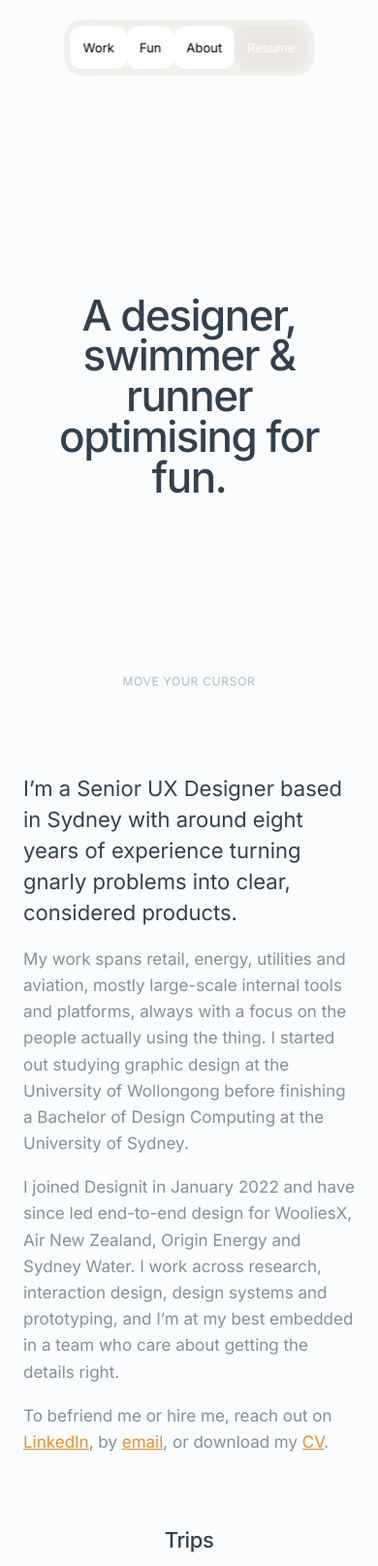
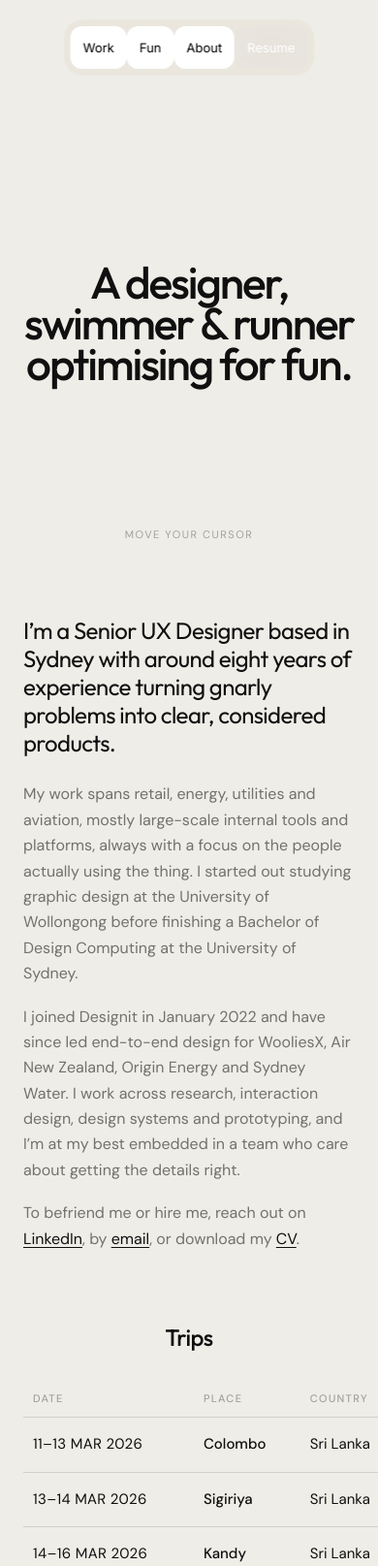
Before and after one commit to amaliejudd/Folio_26, a plain HTML site: page portfolio-repo/travel.html in a window 390 px wide. Shown: the top 1615 px of the page at 97% size. Drawn offline with Linux system fonts and the light colour scheme.

Commit message:
Restyle travel.html after Domestic Data Streamers
Cream ground, Outfit set large and tight, hairline table rules,
acid-yellow row highlight. Shadows dropped so the images sit flat
on the page. The site's custom cursor is overridden here because
on this page the cursor is the interface.

Co-Authored-By: Claude Opus 5 <noreply@anthropic.com>
Claude-Session: https://claude.ai/code/session_01Nb4hzCfhTbzHu4iTGsTDTM

```diff
--- a/portfolio-repo/travel.html
+++ b/portfolio-repo/travel.html
@@ -5,15 +5,38 @@
 <meta name="viewport" content="width=device-width, initial-scale=1.0">
 <title>Travel (test) | Amalie Judd</title>
 <link rel="stylesheet" href="styles.css">
+<link href="https://fonts.googleapis.com/css2?family=Outfit:wght@400;500;600&family=DM+Sans:wght@400;500&display=swap" rel="stylesheet">
 <style>
 /* ---------------------------------------------------------------
    Test page only. Everything lives here rather than in styles.css
    so it can be deleted in one go if we don't keep it.
+
+   Styled after domesticdatastreamers.com: warm cream ground, one
+   geometric sans set very tight and very large, hairline table
+   rules, acid-yellow row highlight, and a floating rounded image
+   that tracks the cursor.
    --------------------------------------------------------------- */
+:root{
+  --t-bg:#efede7;        /* warm cream, slightly green-biased so it isn't beige */
+  --t-ink:#101010;
+  --t-soft:rgba(16,16,16,0.56);
+  --t-faint:rgba(16,16,16,0.34);
+  --t-line:rgba(16,16,16,0.13);
+  --t-hl:#f0ef4e;        /* the highlight yellow */
+  --t-display:'Outfit', 'Helvetica Neue', Arial, sans-serif;
+  --t-body:'DM Sans', 'Helvetica Neue', Arial, sans-serif;
+}
+
+/* The site hides the real cursor and draws its own dot in script.js.
+   On this page the cursor is the interface, so give it back. */
+html, body, a, .t-hero, .t-table tbody tr{cursor:auto !important;}
+
+body{background:var(--t-bg);color:var(--t-ink);font-family:var(--t-body);}
+.status-chip{display:none;}
 
 .t-hero{
   position:relative;
-  min-height:78vh;
+  min-height:76vh;
   display:flex;
   align-items:center;
   justify-content:center;
@@ -26,103 +49,119 @@
   z-index:1;
   margin:0;
   text-align:center;
-  font-family:var(--sans);
+  font-family:var(--t-display);
   font-weight:500;
-  letter-spacing:-0.035em;
-  line-height:0.95;
-  font-size:clamp(44px, 8vw, 104px);
-  max-width:16ch;
+  letter-spacing:-0.045em;
+  line-height:0.92;
+  font-size:clamp(46px, 9vw, 124px);
+  max-width:15ch;
+  text-wrap:balance;
   pointer-events:none;
   user-select:none;
+  color:var(--t-ink);
 }
-/* The images spawn above the headline, like the DDS hero. */
+/* Images spawn above the headline, like the DDS hero. */
 .t-trail{position:absolute;inset:0;z-index:2;pointer-events:none;}
 .t-trail img{
   position:absolute;
-  width:clamp(140px, 17vw, 280px);
+  width:clamp(150px, 18vw, 290px);
   aspect-ratio:3 / 4;
+  max-width:100%;
   object-fit:cover;
-  border-radius:10px;
-  transform:translate(-50%,-50%) scale(.82);
+  border-radius:14px;
+  transform:translate(-50%,-50%) scale(.84);
   opacity:0;
   will-change:transform, opacity;
-  box-shadow:0 18px 40px rgba(50,64,79,0.18);
 }
 .t-trail img.in{opacity:1;transform:translate(-50%,-50%) scale(1);
-  transition:opacity .22s ease, transform .5s cubic-bezier(.2,.9,.25,1);}
-.t-trail img.out{opacity:0;transform:translate(-50%,-50%) scale(.94);
-  transition:opacity .5s ease, transform .5s ease;}
+  transition:opacity .2s ease, transform .5s cubic-bezier(.2,.9,.25,1);}
+.t-trail img.out{opacity:0;transform:translate(-50%,-50%) scale(.95);
+  transition:opacity .45s ease, transform .45s ease;}
 
 .t-hint{
   position:absolute;bottom:26px;left:50%;transform:translateX(-50%);
   z-index:3;
-  font-family:var(--mono);font-size:12px;letter-spacing:.06em;
-  color:var(--text-faint);
+  font-family:var(--t-body);font-size:11px;letter-spacing:.14em;
+  text-transform:uppercase;
+  color:var(--t-faint);
   pointer-events:none;
 }
 
 /* ---- Text block ---- */
-.t-intro{max-width:720px;margin:clamp(60px,9vw,120px) auto 0;}
-.t-intro p{font-size:17px;line-height:1.6;color:var(--text-soft);margin:0 0 18px;}
-.t-intro p:first-child{font-size:22px;line-height:1.45;color:var(--text);}
-.t-intro a{color:var(--accent);text-decoration:underline;}
+.t-intro{max-width:680px;margin:clamp(50px,8vw,110px) auto 0;}
+.t-intro p{font-size:16px;line-height:1.65;color:var(--t-soft);margin:0 0 18px;}
+.t-intro p:first-child{
+  font-family:var(--t-display);
+  font-size:clamp(24px,3.2vw,34px);
+  line-height:1.2;
+  letter-spacing:-0.025em;
+  color:var(--t-ink);
+  margin-bottom:26px;
+}
+.t-intro a{color:var(--t-ink);text-decoration:underline;text-underline-offset:3px;}
 
 /* ---- Table ---- */
 .t-table-wrap{margin:clamp(70px,10vw,140px) auto 120px;position:relative;}
 .t-table-head{
   text-align:center;
-  font-family:var(--sans);font-weight:500;
-  font-size:clamp(22px,3vw,30px);
-  letter-spacing:-0.02em;
-  margin:0 0 34px;
+  font-family:var(--t-display);font-weight:500;
+  font-size:clamp(24px,3.4vw,34px);
+  letter-spacing:-0.025em;
+  color:var(--t-ink);
+  margin:0 0 36px;
 }
-.t-table{width:100%;border-collapse:collapse;}
+.t-table{width:100%;border-collapse:collapse;font-variant-numeric:tabular-nums;}
 .t-table th{
   text-align:left;
-  font-family:var(--mono);font-size:11px;font-weight:500;
-  letter-spacing:.1em;text-transform:uppercase;
-  color:var(--text-faint);
-  padding:0 16px 12px;
-  border-bottom:1px solid var(--border);
+  font-family:var(--t-body);font-size:11px;font-weight:500;
+  letter-spacing:.12em;text-transform:uppercase;
+  color:var(--t-faint);
+  padding:0 16px 14px;
+  border-bottom:1px solid var(--t-line);
 }
 .t-table td{
-  padding:20px 16px;
-  border-bottom:1px solid var(--border);
+  padding:19px 16px;
+  border-bottom:1px solid var(--t-line);
   vertical-align:middle;
   font-size:16px;
+  color:var(--t-ink);
 }
-.t-table tbody tr{transition:background-color .18s ease;}
-.t-table tbody tr:hover{background:var(--accent-tint);}
+.t-table tbody tr{background:transparent;}
+.t-table tbody tr:hover{background:var(--t-hl);}
 .t-date{
-  font-family:var(--mono);font-size:13px;color:var(--text-soft);
-  white-space:nowrap;width:1%;
+  font-size:13px;color:var(--t-soft);
+  white-space:nowrap;width:1%;letter-spacing:.02em;
 }
+.t-table tbody tr:hover .t-date,
+.t-table tbody tr:hover .t-country,
+.t-table tbody tr:hover .t-end{color:var(--t-ink);}
 .t-place{font-weight:500;}
 .t-tag{
   display:inline-block;
-  margin-left:10px;
-  padding:3px 11px;
-  border:1px solid var(--border);
+  margin-left:12px;
+  padding:4px 13px;
+  border:1px solid rgba(16,16,16,0.3);
   border-radius:999px;
-  font-family:var(--mono);font-size:11px;letter-spacing:.04em;
-  color:var(--text-soft);
+  font-size:11px;letter-spacing:.03em;
+  color:var(--t-ink);
   vertical-align:middle;
+  white-space:nowrap;
 }
-.t-country{color:var(--text-soft);white-space:nowrap;}
-.t-end{width:1%;text-align:right;color:var(--text-faint);font-size:18px;}
+.t-country{color:var(--t-soft);white-space:nowrap;}
+.t-end{width:1%;text-align:right;color:var(--t-faint);font-size:17px;}
 
 /* The preview that follows the cursor across the table. */
 .t-peek{
   position:fixed;top:0;left:0;z-index:60;
   width:min(300px, 26vw);
   aspect-ratio:1 / 1;
+  max-width:100%;
   object-fit:cover;
-  border-radius:10px;
-  box-shadow:0 22px 50px rgba(50,64,79,0.24);
+  border-radius:12px;
   pointer-events:none;
   opacity:0;
   transform:translate(-50%,-50%) scale(.96);
-  transition:opacity .2s ease, transform .3s cubic-bezier(.2,.9,.25,1);
+  transition:opacity .18s ease, transform .3s cubic-bezier(.2,.9,.25,1);
 }
 .t-peek.on{opacity:1;transform:translate(-50%,-50%) scale(1);}
 
@@ -131,6 +170,7 @@
   .t-table td{padding:16px 10px;font-size:15px;}
   .t-table th{padding:0 10px 10px;}
   .t-peek{display:none;}
+  .t-hero{min-height:60vh;}
 }
 /* No cursor-following anything for people who'd rather not. */
 @media(prefers-reduced-motion:reduce){
@@ -154,7 +194,7 @@
   <section class="t-hero" id="hero">
     <div class="t-trail" id="trail"></div>
     <h1 class="t-hero-title">A designer, swimmer &amp; runner optimising for fun.</h1>
-    <div class="t-hint">MOVE YOUR CURSOR</div>
+    <div class="t-hint">Move your cursor</div>
   </section>
 
   <section class="t-intro">
```
